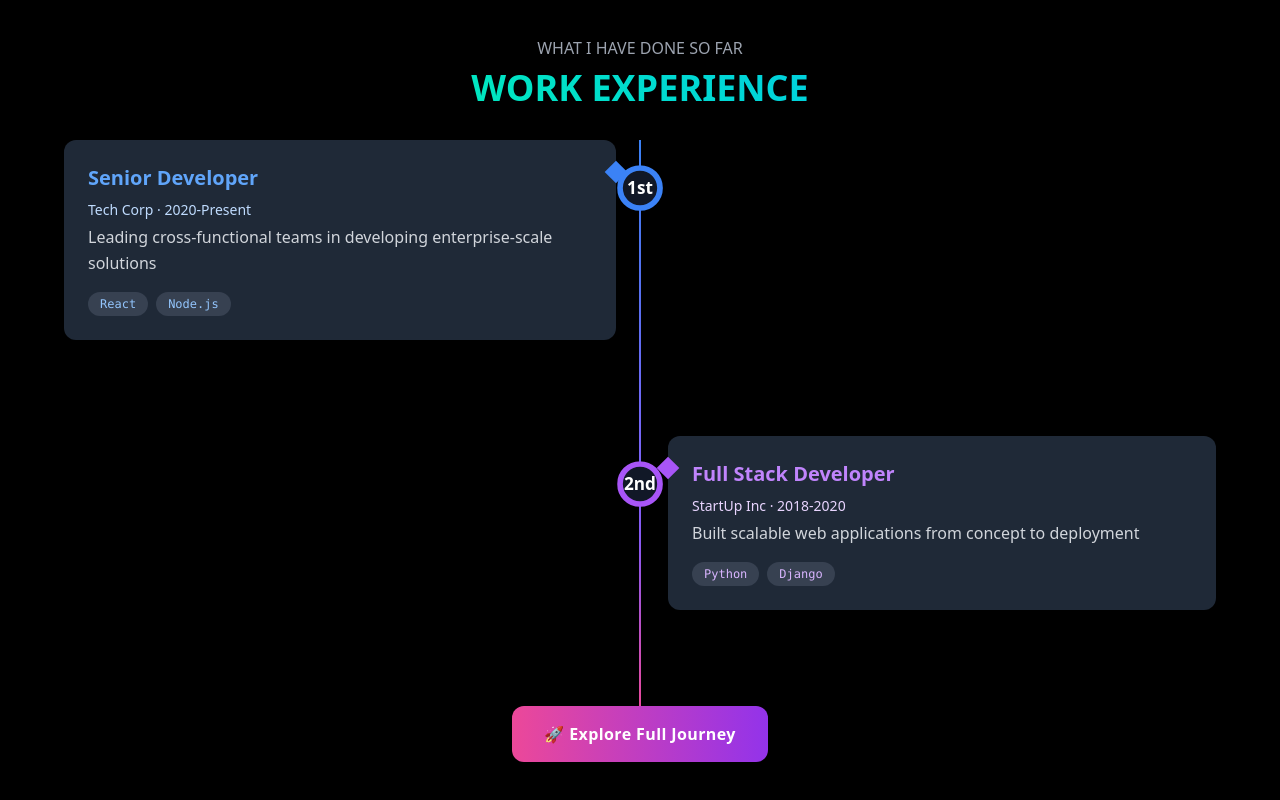
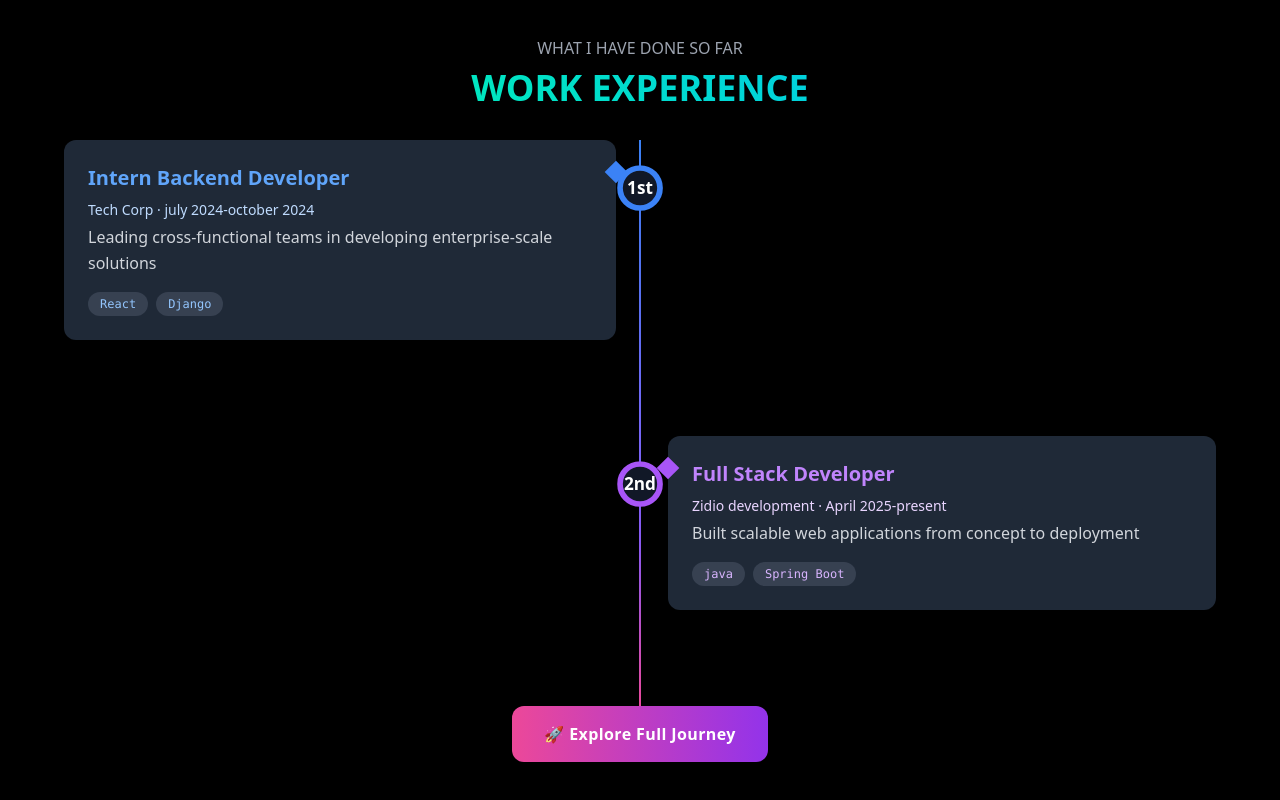
Before and after one commit to Niten-12/Nitenswain-portfolio, a plain HTML site: page index.html in a window 1280 px wide. Shown: the part 1758-2558 px from the top of the page. Drawn offline with nearby package versions, Linux system fonts and the light colour scheme.

Commit message:
second commit

```diff
--- a/index.html
+++ b/index.html
@@ -91,7 +91,7 @@
                 style="color: #3a86ff; font-weight: 600"
               >
                 <i>🌟</i> Features
-                <span class="notification-badge">3 New</span>
+                <span class="notification-badge">3 New upcoming</span>
               </a>
             </div>
           </div>
@@ -573,10 +573,10 @@
                     class="absolute left-0 -ml-2 md:left-auto md:right-0 md:-mr-2 top-6 w-4 h-4 bg-blue-500 rotate-45 tl-pointer"
                   ></div>
                   <h3 class="text-xl font-bold text-blue-400 mb-2">
-                    Senior Developer
+                    Intern Backend Developer
                   </h3>
                   <p class="text-sm text-blue-200 mb-1">
-                    Tech Corp · 2020-Present
+                    Tech Corp · july 2024-october 2024
                   </p>
                   <p class="text-gray-300 mb-4 leading-relaxed">
                     Leading cross-functional teams in developing
@@ -589,7 +589,7 @@
                     >
                     <span
                       class="px-3 py-1 rounded-full bg-gray-700 text-xs font-mono text-blue-300"
-                      >Node.js</span
+                      >Django</span
                     >
                   </div>
                 </div>
@@ -626,7 +626,7 @@
                     Full Stack Developer
                   </h3>
                   <p class="text-sm text-purple-200 mb-1">
-                    StartUp Inc · 2018-2020
+                    Zidio development · April 2025-present
                   </p>
                   <p class="text-gray-300 mb-4 leading-relaxed">
                     Built scalable web applications from concept to deployment
@@ -634,11 +634,11 @@
                   <div class="flex flex-wrap gap-2">
                     <span
                       class="px-3 py-1 rounded-full bg-gray-700 text-xs font-mono text-purple-300"
-                      >Python</span
+                      >java</span
                     >
                     <span
                       class="px-3 py-1 rounded-full bg-gray-700 text-xs font-mono text-purple-300"
-                      >Django</span
+                      >Spring Boot</span
                     >
                   </div>
                 </div>
```
